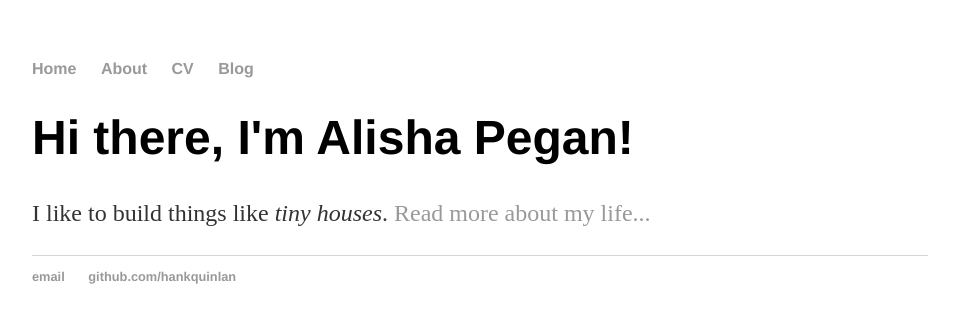
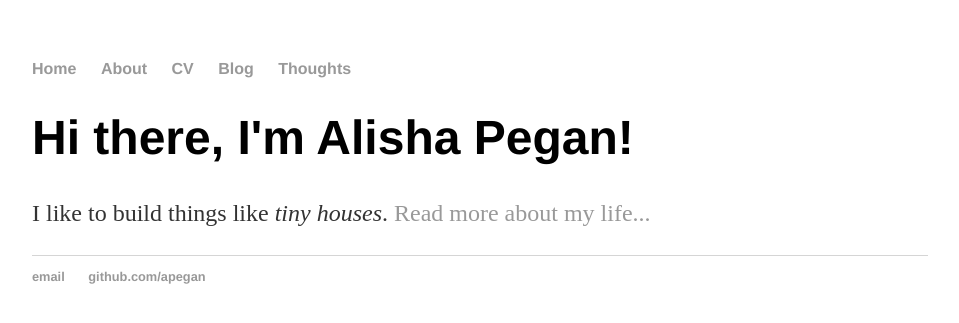
Before and after one commit to apegan/apegan.github.io, a Jekyll site: the page built from index.html, in a window 1280 px wide. Shown: the top 323 px of the page, without its empty margins (160-1119 px from the left). Built offline with Jekyll 4.4.1, drawn with Linux system fonts in a browser that asks for light colours.

Commit message:
Update default.html

```diff
--- a/_layouts/default.html
+++ b/_layouts/default.html
@@ -12,6 +12,7 @@
 		        	<li><a href="/about">About</a></li>
 	        		<li><a href="/cv">CV</a></li>
 	        		<li><a href="/blog">Blog</a></li>
+				<li><a href="/thoughts">Thoughts</a></li>
 	    		</ul>
 			</nav>
 			<div class="container">
@@ -21,8 +22,8 @@
 			</div><!-- /.container -->
 			<footer>
 	    		<ul>
-	        		<li><a href="mailto:hankquinlanhub@gmail.com">email</a></li>
-	        		<li><a href="https://github.com/hankquinlan">github.com/hankquinlan</a></li>
+	        		<li><a href="mailto:ampegan@gmail.com">email</a></li>
+	        		<li><a href="https://github.com/apegan">github.com/apegan</a></li>
 				</ul>
 			</footer>
 		</body>
```
